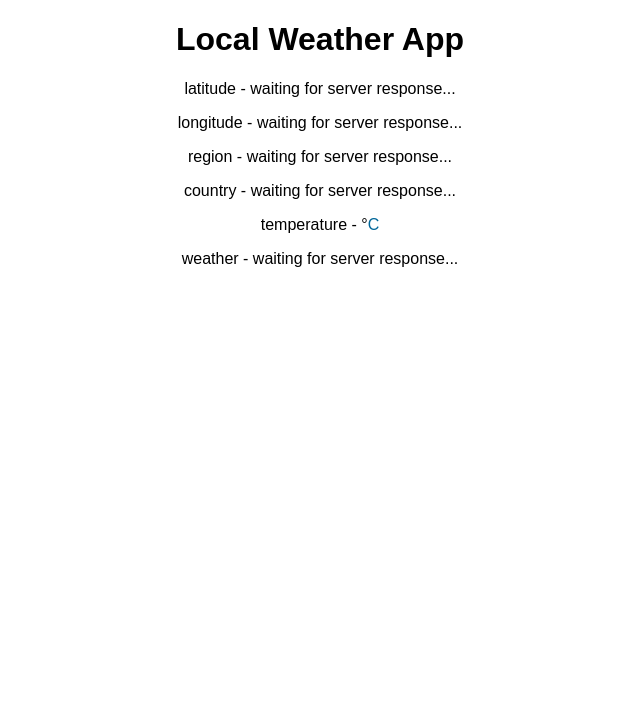
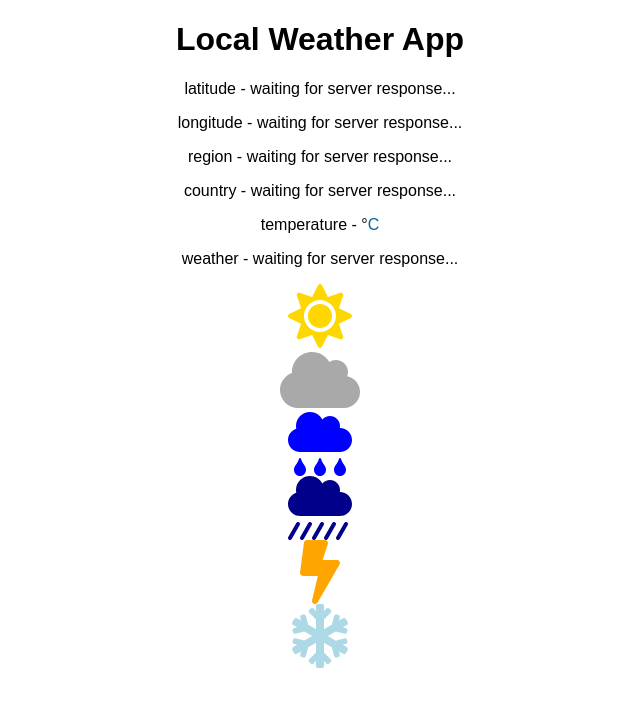
Before and after one commit to Achenson/Local-Weather-App, a React (Create React App) app: page / in a window 1280 px wide. Shown: the top 706 px of the page, without its empty margins (320-960 px from the left). Built offline with nearby package versions, Linux system fonts and the light colour scheme; no server answers.

Commit message:
font awesome

```diff
--- a/package.json
+++ b/package.json
@@ -3,6 +3,9 @@
   "version": "0.1.0",
   "private": true,
   "dependencies": {
+    "@fortawesome/fontawesome-svg-core": "^1.2.26",
+    "@fortawesome/free-solid-svg-icons": "^5.12.0",
+    "@fortawesome/react-fontawesome": "^0.1.8",
     "@testing-library/jest-dom": "^4.2.4",
     "@testing-library/react": "^9.4.0",
     "@testing-library/user-event": "^7.2.1",
@@ -30,5 +33,6 @@
       "last 1 firefox version",
       "last 1 safari version"
     ]
-  }
+  },
+  "devDependencies": {}
 }
--- a/src/App.css
+++ b/src/App.css
@@ -2,6 +2,10 @@ html, body {
   font-family: arial, sans-serif;
 }
 
+.weather-icon {
+  display: block;
+  margin: auto;
+}
 
 
 
--- a/src/App.js
+++ b/src/App.js
@@ -1,5 +1,12 @@
 import React, { useState, useEffect } from "react";
-
+import { FontAwesomeIcon } from "@fortawesome/react-fontawesome";
+import { faCoffee } from "@fortawesome/free-solid-svg-icons";
+import { faCloud } from "@fortawesome/free-solid-svg-icons";
+import { faCloudRain } from "@fortawesome/free-solid-svg-icons";
+import { faCloudShowersHeavy } from "@fortawesome/free-solid-svg-icons";
+import { faSnowflake } from "@fortawesome/free-solid-svg-icons";
+import { faSun } from "@fortawesome/free-solid-svg-icons";
+import { faBolt } from "@fortawesome/free-solid-svg-icons";
 import "./App.css";
 
 function App() {
@@ -87,8 +94,11 @@ function App() {
 
   return (
     <div style={{ textAlign: "center" }} className="App">
+      <header className="App-header">
         <h1>Local Weather App</h1>
-      <header className="App-header">
+      </header>
+      <main>
+        <div>
           <p>latitude - {latitude}</p>
           <p>longitude - {longitude}</p>
           <p>region - {region}</p>
@@ -100,9 +110,35 @@ function App() {
             </button>
           </p>
           <p>weather - {weather}</p>
-      </header>
+        </div>
+        <div className="weather-icons">
+          <FontAwesomeIcon icon={faSun} size="4x"  className="weather-icon" style={{color: "gold"}}/>
+          <FontAwesomeIcon icon={faCloud} size="4x"  className="weather-icon" style={{color: "darkgray"}}/>
+          <FontAwesomeIcon icon={faCloudRain} size="4x"  className="weather-icon" style={{color: "blue"}} />
+          <FontAwesomeIcon icon={faCloudShowersHeavy} size="4x"  className="weather-icon" style={{color: "darkblue"}}/>
+          <FontAwesomeIcon icon={faBolt} size="4x" className="weather-icon" style={{color: "orange"}}/>
+          <FontAwesomeIcon icon={faSnowflake} size="4x" className="weather-icon" style={{color: "lightblue"}}/>
+        </div>
+      </main>
     </div>
   );
 }
 
 export default App;
+
+/*
+
+
+    case 'drizzle':
+
+    case 'clouds':
+
+    case 'rain':
+
+    case 'snow':
+
+    case 'clear':
+
+    case 'thunderstom':
+
+*/
```
Also changed, not shown: 1 other file (tests, documents, lock files or other folders). Lines whose indentation alone changed are shown as unchanged.
